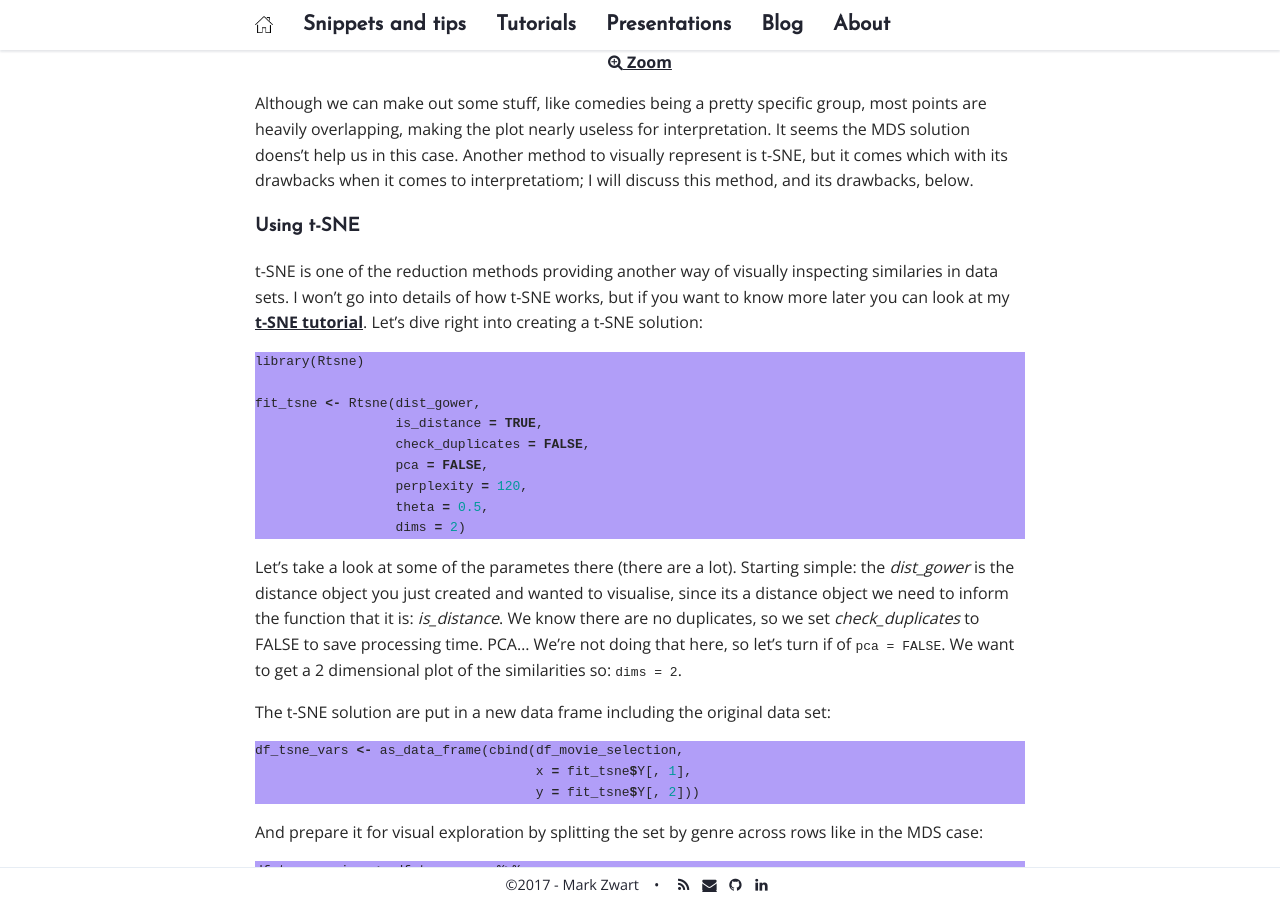
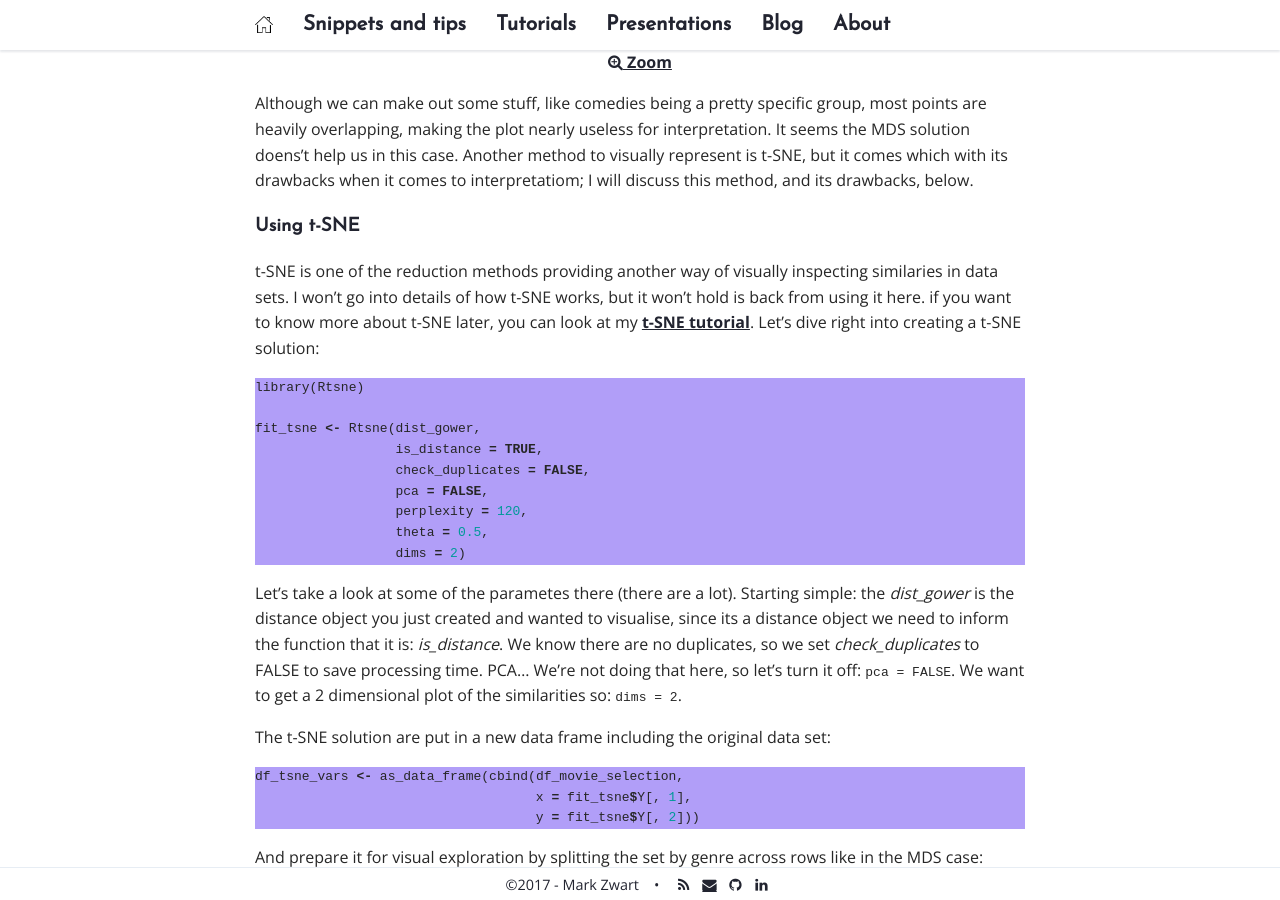
Before and after one commit to mark-me/mark-me.github.io, a Jekyll site: the page built from _pages/tutorials/distance-measures/distance-measures.md, in a window 1280 px wide and 900 px high, scrolled down 9090 px. Built offline with Jekyll 4.4.1, drawn with Linux system fonts in a browser that asks for light colours; nearby versions of some CDN libraries; comment, search, counter and statistics services are not loaded.

Commit message:
Update distance-measures.md

````diff
--- a/_pages/tutorials/distance-measures/distance-measures.md
+++ b/_pages/tutorials/distance-measures/distance-measures.md
@@ -269,7 +269,7 @@ Although we can make out some stuff, like comedies being a pretty specific group
 
 ### Using t-SNE
 
-t-SNE is one of the reduction methods providing another way of visually inspecting similaries in data sets. I won't go into details of how t-SNE works, but if you want to know more later you can look at my [t-SNE tutorial](/t-sne/). Let's dive right into creating a t-SNE solution:
+t-SNE is one of the reduction methods providing another way of visually inspecting similaries in data sets. I won't go into details of how t-SNE works, but it won't hold is back from using it here. if you want to know more about t-SNE later, you can look at my [t-SNE tutorial](/t-sne/). Let's dive right into creating a t-SNE solution:
 ```r
 library(Rtsne)
 
@@ -281,7 +281,7 @@ fit_tsne <- Rtsne(dist_gower,
                   theta = 0.5,
                   dims = 2)
 ```
-Let's take a look at some of the parametes there (there are a lot). Starting simple: the _dist_gower_ is the distance object you just created and wanted to visualise, since its a distance object we need to inform the function that it is: _is_distance_. We know there are no duplicates, so we set _check_duplicates_ to FALSE to save processing time. PCA... We're not doing that here, so let's turn if of ```pca = FALSE```. We want to get a 2 dimensional plot of the similarities so: ```dims = 2```.
+Let's take a look at some of the parametes there (there are a lot). Starting simple: the _dist_gower_ is the distance object you just created and wanted to visualise, since its a distance object we need to inform the function that it is: _is_distance_. We know there are no duplicates, so we set _check_duplicates_ to FALSE to save processing time. PCA... We're not doing that here, so let's turn it off: ```pca = FALSE```. We want to get a 2 dimensional plot of the similarities so: ```dims = 2```.
 
 The t-SNE solution are put in a new data frame including the original data set:
 ```r
````
